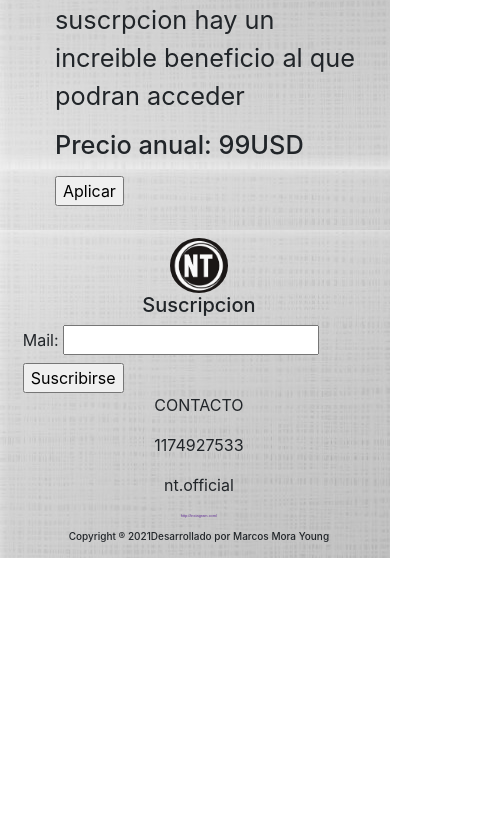
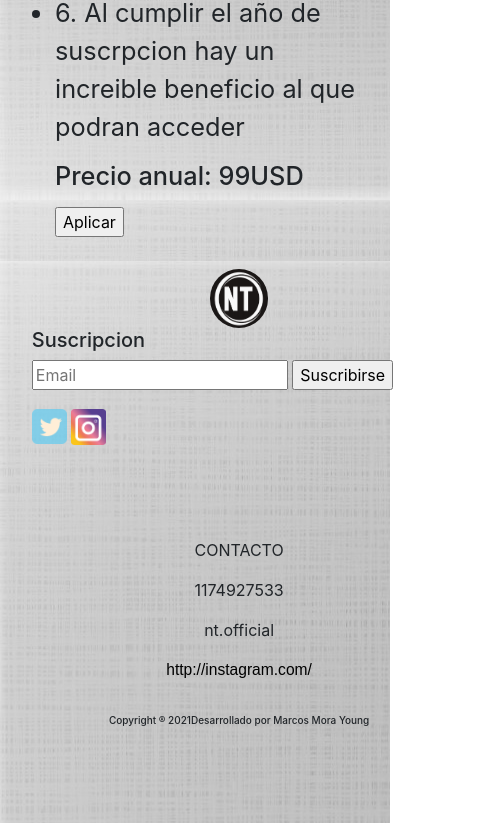
Before and after one commit to marcosmy21/Noticia-MoraYoung, a website: page pages/socios.html in a window 390 px wide. Shown: the part 969-1792 px from the top of the page, 493 px wide, since content can reach past the window. Before the commit the page ends 1527 px from the top, so only its background shows below. Drawn offline with nearby package versions, Linux system fonts and the light colour scheme.

Commit message:
casi que terminamos los cambios en el footer

```diff
--- a/pages/socios.html
+++ b/pages/socios.html
@@ -68,40 +68,29 @@
 
 
 
-		<div class="row rowSocios">
-			<div class="col-lg-12 col-xs-12">
-				<div class="flexF">
-
-					<div class="div">
+		<div class="row backg-image footer">
+			<div class="row gridFooter">
+				<div class="div col-lg-2 col-xs-12 logoFooter">
 					<img src="../assets/images/pexels-jamon-queso-010203.png" alt="logo" class="imgLogo rounded-circle">
 				</div>
-					<div class="tituloSuscripcion div">
-						<h5>Suscripcion</h5>
-					</div>
-					<div class="div">
+				<div class="div col-lg-5 col-xs-12 suscribirse">
+					<h5 class="tituloSuscripcion">Suscripcion</h5>
 					<form action="">
-							<label for="Mail:">Mail:
-			                    <input type="text" name="Mail:">
-							</label>
+						<input type="textarea" placeholder="Email">
 						<input type="submit" value="Suscribirse">
 					</form>
+					<img src="../assets/images/twitter1234567.png" alt="logo de twitter" class="imgTwitter">
+					<img src="../assets/images/instagram123456.png" alt="logo de instagram" class="imgInsta">
 				</div>
-					<div class="div">
-						<p>CONTACTO</p>
+				<div class="div col-lg-3 col-xs-12 claseX">
+					<p class="div">CONTACTO</p>
+					<p class="div">1174927533</p>
+					<p class="div">nt.official</p>
+					<a href="https://www.instagram.com/" target="black" class="linkInstagram div">http://instagram.com/</a>
 				</div>
-					<div class="div">
-						<p>1174927533</p>
-					</div>
-					<div class="div">
-						<p>nt.official</p>
-					</div>
-					<div class="aInstagram div">
-						<a href="https://www.instagram.com/" target="black" class="linkInstagram">http://instagram.com/</a>
-					</div>
-					<div class="div divH6Footer">
+				<div class="div divH6Footer col-lg-2 col-xs-12 copyrightJe">
 					<h6 class="h6Footer">Copyright ® 2021</h6>
 					<h6 class="h6Footer">Desarrollado por Marcos Mora Young</h6>
-					</div>
 				</div>
 			</div>
 		</div>
--- a/scss/_footer.scss
+++ b/scss/_footer.scss
@@ -1,19 +1,23 @@
 .linkInstagram{
 	font-size: 1vw;
 	font-family: sans-serif;
-	color: rebeccapurple;
+	color: black;
+	text-decoration: none;
+
 }
 
 .flexF{
 	display: flex;
 }
 
-.div{
-	padding-left: 2vw;
+.h6footer{
+	font-size: 1vw!important;
 }
 
-.h6footer{
-	font-size: 1vw!important;
+.claseX{
+	padding-top: 4vw;
+	display: flex;
+	display: inline-block;
 }
 
 h6{
@@ -21,7 +25,7 @@ h6{
 }
 
 .divH6Footer{
-	padding-top: 3vw;
+	padding-top: 14vw;
 }
 
 /*CONTACTO*/
--- a/scss/_grid.scss
+++ /dev/null
@@ -1,30 +0,0 @@
-.gridContainer{
-	display: grid;
-	grid-template-areas:
-	"nav"
-	"titulo"
-	"priNot"
-	"segNot"
-	"terNot"
-	"footer";
-	grid-template-rows: 6vw 9vw 30vw 27vw 27vw 25vw;
-}
-
-.footer{
-	grid-area: footer;
-}
-.nav{
-	grid-area: nav;
-}
-.titulo{
-	grid-area: titulo;
-}
-.priNot{
-	grid-area: priNot;
-}
-.segNot{
-	grid-area: segNot;
-}
-.terNot{
-	grid-area: terNot;
-}
--- a/scss/_imgs.scss
+++ b/scss/_imgs.scss
@@ -1,3 +1,13 @@
+.imgTwitter{
+	width: 2vw;
+	padding-top: 5vw;
+}
+
+.imgInsta{
+	width: 2vw;
+	padding-top: 5vw;
+}
+
 /*INDEX*/
 
 .imgRollheiser{
--- a/scss/_mediaquerie.scss
+++ b/scss/_mediaquerie.scss
@@ -1,12 +1,49 @@
 @media only screen and (min-width: 0px) and (max-width: 768px){
 	/*INDEX*/
-	.flexF{
+	.gridFooter{
+		display: grid;
+		grid-template-areas:
+		"logo"
+		"suscribirse"
+		"claseX"
+		"copyrightJe";
+		grid-auto-rows: 15vw 50vw 35vw 40vw;
+		grid-template-columns: 121%;
+	}
+
+	.logoFooter{
+		grid-area: logo;
+	}
+
+	.suscribirse{
+		grid-area: suscribirse;
 		display: flex!important;
 		display: inline-block!important;
+		padding-left: 12vw;
+	}
+
+	.claseX{
+		grid-area: claseX;
+	}
+
+	.copyrightJe{
+		grid-area: copyrightJe;
 	}
 
 	.titulosPaginas{
 		padding: 1vw 35vw;
+	}
+
+	.titulo{
+		padding: 6vw 0vw;
+	}
+
+	.imgTwitter{
+		width: 9vw!important;
+	}
+
+	.imgInsta{
+		width: 9vw!important;
 	}
 
 	.imgRollheiser{
@@ -37,6 +74,10 @@
 		width: 90vw;
 	}
 
+	.linkInstagram{
+		font-size: 4vw!important;
+	}
+
 	.padding-nav{
 	padding-left: 23vw;
 	padding-right: 23vw;
@@ -62,3 +103,43 @@
 	padding-bottom: 25vw;
 	}
 }
+
+@media only screen and (min-width: 1268px){
+	.gridContainer{
+	display: grid;
+	grid-template-areas:
+	"nav"
+	"titulo"
+	"priNot"
+	"segNot"
+	"terNot"
+	"footer";
+	grid-template-rows: 6vw 9vw 30vw 27vw 27vw 22vw;
+	grid-template-columns: 100%;
+	}
+
+	.footer{
+		grid-area: footer;
+		display: grid;
+		grid-template-columns: 95vw;
+	}
+	.nav{
+		grid-area: nav;
+	}
+	.titulo{
+		grid-area: titulo;
+	}
+	.priNot{
+		grid-area: priNot;
+	}
+	.segNot{
+		grid-area: segNot;
+	}
+	.terNot{
+		grid-area: terNot;
+	}
+
+	.suscribirse{
+		padding-top: 5vw;
+	}
+}
```
Also changed, not shown: index.html (+16 -27 lines), pages/contacto.html (+14 -25 lines), pages/noticias.html (+14 -25 lines), pages/quehacemos.html (+14 -25 lines), assets/images/instagram123456.png (added), assets/images/twitter1234567.png (added), css/estilo.css. Lines whose indentation alone changed are shown as unchanged.
